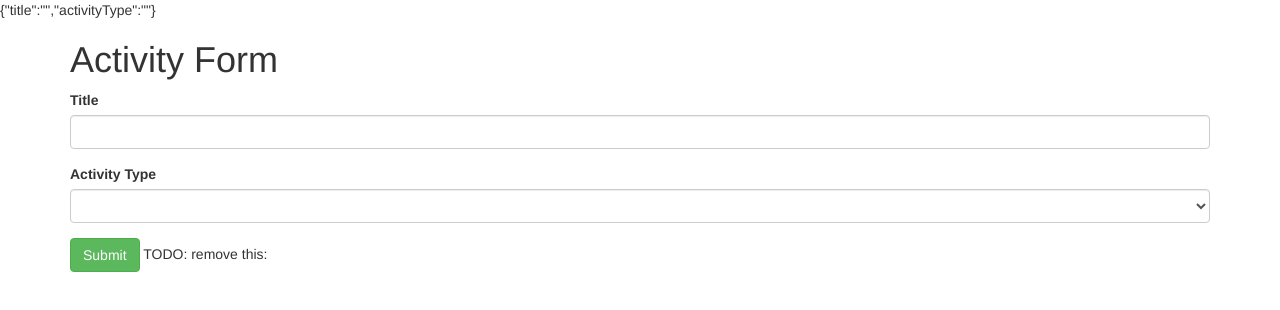
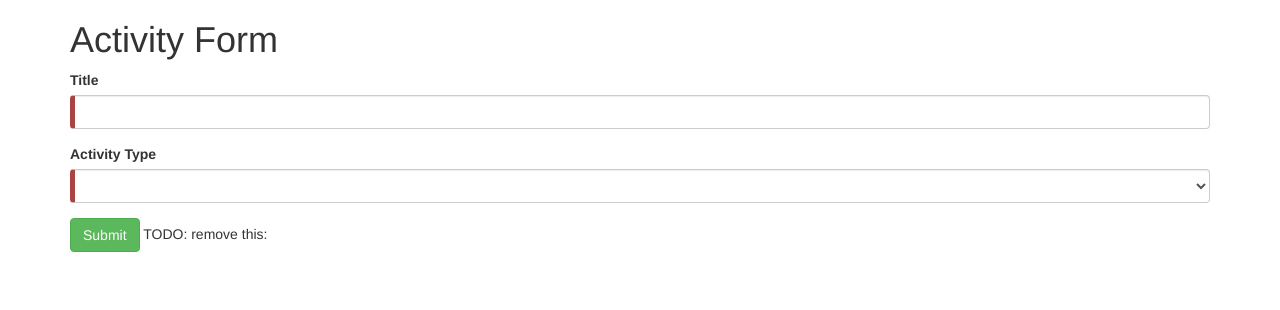
Before and after one commit to agussman/garmin-fit-fix, an Angular app in the folder fit-convert-ng5/: page / in a window 1280 px wide. Shown: the top 310 px of the page. Built offline with nearby package versions, Linux system fonts and the light colour scheme.

Commit message:
Basic css to highlight form field status

```diff
--- a/fit-convert-ng5/src/app/activity-form/activity-form.component.html
+++ b/fit-convert-ng5/src/app/activity-form/activity-form.component.html
@@ -1,4 +1,3 @@
-{{diagnostic}}
 <div class="container">
     <h1>Activity Form</h1>
     <form #activityForm="ngForm">
--- /dev/null
+++ b/fit-convert-ng5/src/assets/forms.css
@@ -0,0 +1,7 @@
+.ng-valid[required], .ng-valid.required  {
+  border-left: 5px solid #42A948; /* green */
+}
+
+.ng-invalid:not(form)  {
+  border-left: 5px solid #a94442; /* red */
+}
--- a/fit-convert-ng5/src/index.html
+++ b/fit-convert-ng5/src/index.html
@@ -7,6 +7,7 @@
 
   <meta name="viewport" content="width=device-width, initial-scale=1">
   <link rel="icon" type="image/x-icon" href="favicon.ico">
+  <link rel="stylesheet" href="assets/forms.css">
 </head>
 <body>
   <app-root></app-root>
```
